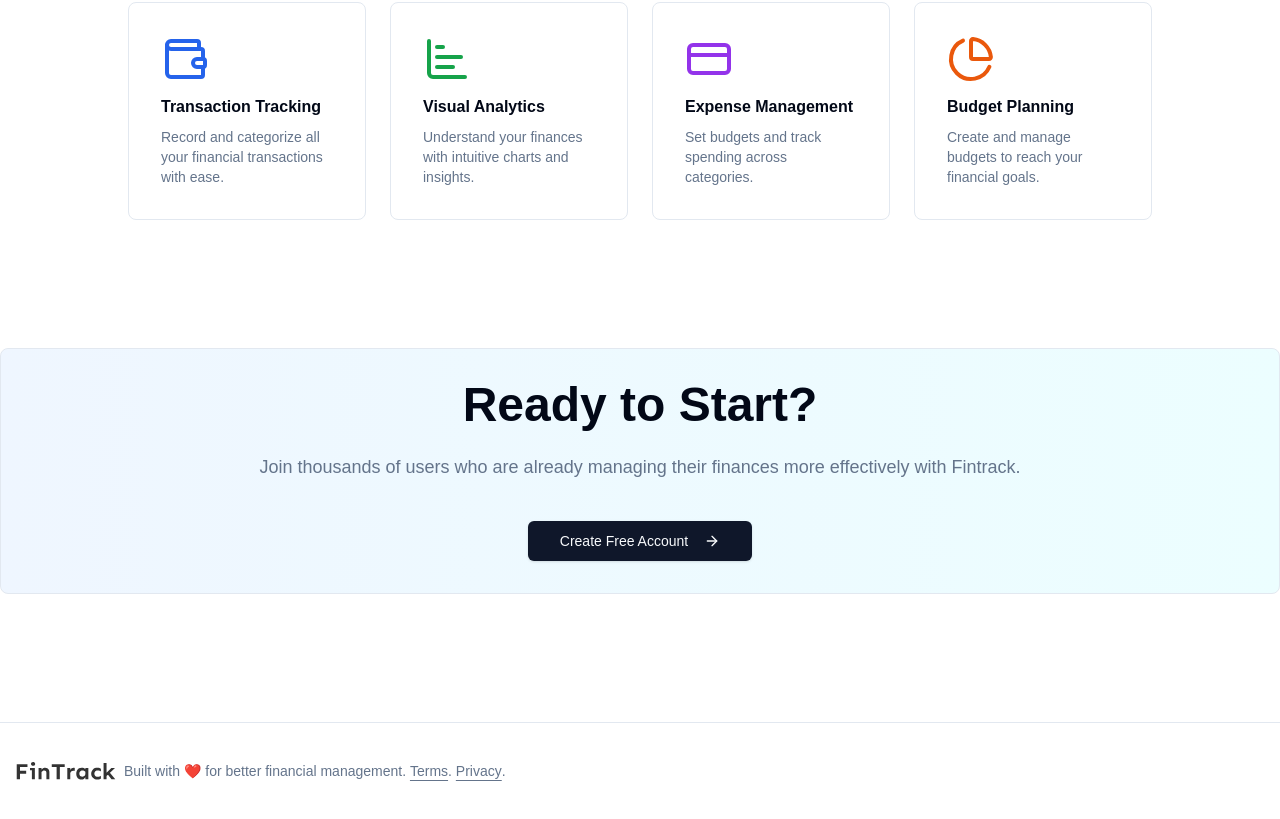
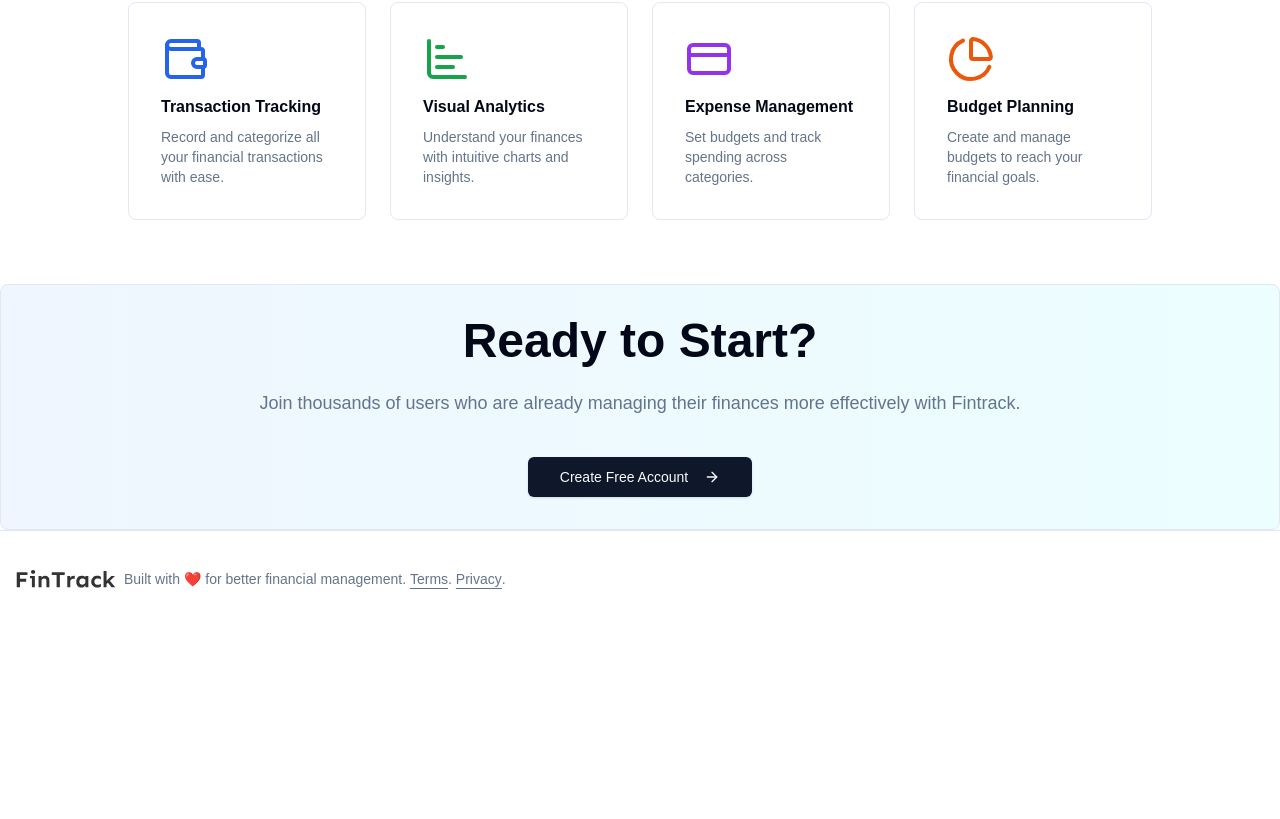
Before and after one commit to pedrocarvalho3/fintrack, a Next.js app in the folder client/: page / in a window 1280 px wide. Shown: the part 922-1741 px from the top of the page. After the commit the page ends 1549 px from the top, so only its background shows below. Built offline with nearby package versions, Linux system fonts and the light colour scheme.

Commit message:
style: :lipstick: removing extra spaces

```diff
--- a/client/src/app/components/Cta.tsx
+++ b/client/src/app/components/Cta.tsx
@@ -4,7 +4,7 @@ import { ArrowRight } from 'lucide-react';
 
 export default function Cta() {
   return (
-    <section className="py-16 md:py-24 lg:py-32">
+    <section className="pt-16">
       <div className="relative overflow-hidden rounded-lg border bg-gradient-to-r from-blue-50 to-cyan-50 p-8 dark:from-blue-950/20 dark:to-cyan-950/20">
         <div className="mx-auto flex max-w-[58rem] flex-col items-center justify-center gap-6 text-center">
           <h2 className="text-3xl font-bold leading-[1.1] sm:text-4xl md:text-5xl">
```
